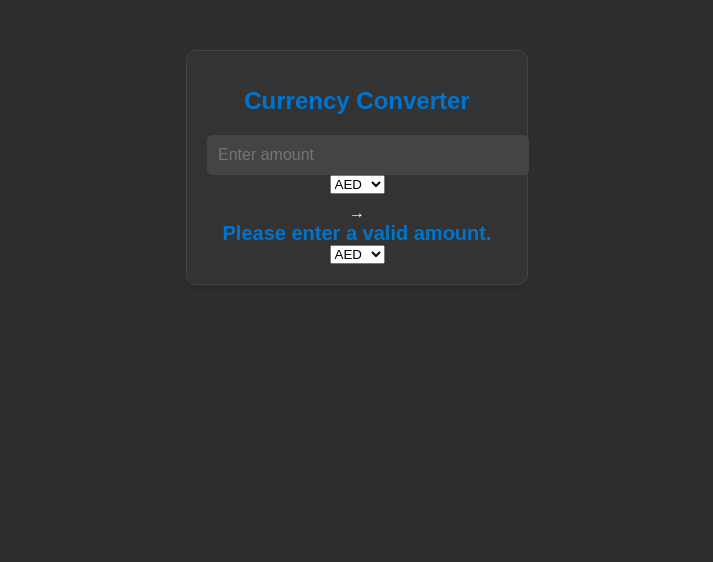
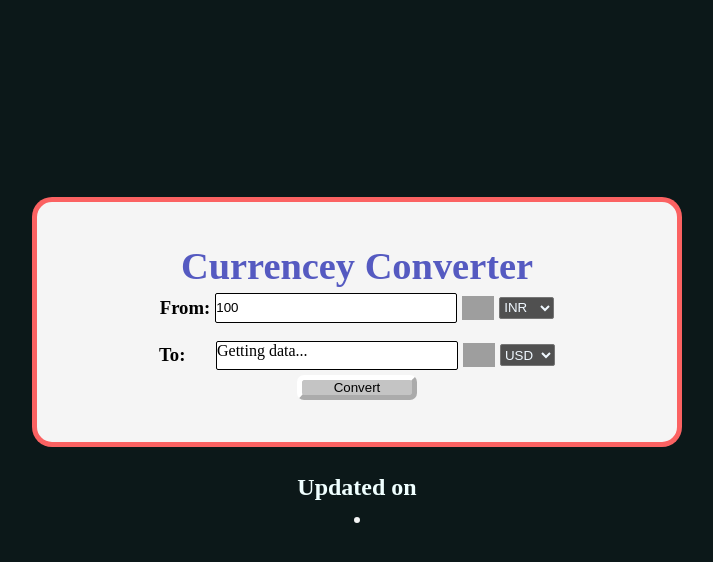
Before and after one commit to ALITE1008/Currency-Converter, a plain HTML site: page index.html in a window 1280 px wide. Shown: the whole page, without its empty margins (283-996 px from the left). Drawn offline with Linux system fonts and the light colour scheme; no server answers; grey boxes are pictures that could not be loaded.

Commit message:
Add files via upload

```diff
--- a/index.html
+++ b/index.html
@@ -1,24 +1,48 @@
 <!DOCTYPE html>
 <html lang="en">
+
 <head>
     <meta charset="UTF-8">
     <meta name="viewport" content="width=device-width, initial-scale=1.0">
-    <link rel="stylesheet" href="styles.css">
-    <title>Currency Converter</title>
+    <title>Currencey Converter</title>
+    <link rel="stylesheet" href="style.css">
 </head>
+
 <body>
-    <div class="converter">
-        <h1>Currency Converter</h1>
-        <div class="input">
-            <input type="number" id="amount" placeholder="Enter amount">
-            <select id="fromCurrency"></select>
+    <div class="div">
+        <div class="container">
+            <h1 style="font-size: 3vw;">
+                Currencey Converter
+            </h1>
+            <form>
+                <div class="input">
+                    <h3>From:</h3>
+                    <input type="text" value="100" id="tocon" class="input_value">
+                     <img src="https://flagsapi.com/IN/flat/64.png" >
+                    <select name="selectfrom">
+                    </select>
+                </div>
+                <br>
+                <div class="output_div">
+                    <h3>To:</h3>
+                    <div class="output_value"></div>
+                    <img src="https://flagsapi.com/US/flat/64.png">
+                    <select name="selectTo">
+                    </select>
+                </div>
+
+            </form>
+            <button type="button" id="btn">Convert</button>
         </div>
-        <span>&rarr;</span>
-        <div class="output">
-            <span id="result">Result</span>
-            <select id="toCurrency"></select>
-        </div>
+        <h2 style="color: azure;">
+            <br>
+            Updated on
+        </h2>
+       <div class="date">
+
+       </div>
     </div>
     <script src="script.js"></script>
 </body>
+
 </html>
--- a/script.js
+++ b/script.js
@@ -1,211 +1,223 @@
-// Replace with an API that provides currency exchange rates.
-const exchangeRates = {
-    "AED": 3.943357,
-        "AFN": 78.216881,
-        "ALL": 105.109247,
-        "AMD": 428.437692,
-        "ANG": 1.919069,
-        "AOA": 893.771654,
-        "ARS": 372.745393,
-        "AUD": 1.648666,
-        "AWG": 1.93247,
-        "AZN": 1.829373,
-        "BAM": 1.955972,
-        "BBD": 2.149889,
-        "BDT": 117.930375,
-        "BGN": 1.955972,
-        "BHD": 0.401535,
-        "BIF": 3024.166054,
-        "BMD": 1.073594,
-        "BND": 1.449328,
-        "BOB": 7.357647,
-        "BRL": 5.276564,
-        "BSD": 1.064794,
-        "BTC": 3.0832637e-5,
-        "BTN": 88.618596,
-        "BWP": 14.408268,
-        "BYN": 3.507509,
-        "BYR": 21042.451229,
-        "BZD": 2.146289,
-        "CAD": 1.467765,
-        "CDF": 2808.523471,
-        "CHF": 0.965205,
-        "CLF": 0.034342,
-        "CLP": 947.613367,
-        "CNY": 7.837137,
-        "COP": 4283.076808,
-        "CRC": 565.249728,
-        "CUC": 1.073594,
-        "CUP": 28.450253,
-        "CVE": 110.274702,
-        "CZK": 24.408389,
-        "DJF": 189.586679,
-        "DKK": 7.464746,
-        "DOP": 60.445318,
-        "DZD": 145.424853,
-        "EGP": 32.902095,
-        "ERN": 16.103917,
-        "ETB": 59.158505,
-        "EUR": 1,
-        "FJD": 2.418598,
-        "FKP": 0.8677,
-        "GBP": 0.867551,
-        "GEL": 2.89338,
-        "GGP": 0.8677,
-        "GHS": 12.703118,
-        "GIP": 0.8677,
-        "GMD": 69.837737,
-        "GNF": 9145.80461,
-        "GTQ": 8.347734,
-        "GYD": 222.769598,
-        "HKD": 8.401467,
-        "HNL": 26.296313,
-        "HRK": 7.696552,
-        "HTG": 141.482447,
-        "HUF": 379.805925,
-        "IDR": 16736.371248,
-        "ILS": 4.215061,
-        "IMP": 0.8677,
-        "INR": 89.278773,
-        "IQD": 1394.92272,
-        "IRR": 45348.629965,
-        "ISK": 149.187099,
-        "JEP": 0.8677,
-        "JMD": 165.04452,
-        "JOD": 0.761505,
-        "JPY": 160.363216,
-        "KES": 159.724052,
-        "KGS": 95.893869,
-        "KHR": 4394.3866,
-        "KMF": 497.315832,
-        "KPW": 966.218586,
-        "KRW": 1405.351282,
-        "KWD": 0.331316,
-        "KYD": 0.887378,
-        "KZT": 495.123559,
-        "LAK": 22070.941711,
-        "LBP": 16003.80795,
-        "LKR": 350.330821,
-        "LRD": 201.353049,
-        "LSL": 19.733076,
-        "LTL": 3.170046,
-        "LVL": 0.649407,
-        "LYD": 5.205458,
-        "MAD": 10.950763,
-        "MDL": 19.304698,
-        "MGA": 4818.423905,
-        "MKD": 61.620421,
-        "MMK": 2236.096723,
-        "MNT": 3714.478292,
-        "MOP": 8.584055,
-        "MRO": 383.273034,
-        "MUR": 47.506961,
-        "MVR": 16.576705,
-        "MWK": 1198.905475,
-        "MXN": 18.74915,
-        "MYR": 5.077569,
-        "MZN": 67.904796,
-        "NAD": 19.89411,
-        "NGN": 866.1442,
-        "NIO": 38.973429,
-        "NOK": 11.838902,
-        "NPR": 141.789474,
-        "NZD": 1.79022,
-        "OMR": 0.409936,
-        "PAB": 1.064794,
-        "PEN": 4.016853,
-        "PGK": 4.007353,
-        "PHP": 59.854006,
-        "PKR": 298.887695,
-        "PLN": 4.452392,
-        "PYG": 7960.70035,
-        "QAR": 3.909498,
-        "RON": 4.97225,
-        "RSD": 117.287318,
-        "RUB": 98.481934,
-        "RWF": 1307.114995,
-        "SAR": 3.994851,
-        "SBD": 9.042759,
-        "SCR": 14.129943,
-        "SDG": 643.623822,
-        "SEK": 11.683825,
-        "SGD": 1.451826,
-        "SHP": 1.306296,
-        "SLE": 23.013309,
-        "SLL": 21203.49076,
-        "SOS": 612.489568,
-        "SRD": 40.957096,
-        "STD": 22221.237546,
-        "SYP": 13958.688219,
-        "SZL": 19.606725,
-        "THB": 38.20712,
-        "TJS": 11.664826,
-        "TMT": 3.757581,
-        "TND": 3.398467,
-        "TOP": 2.57137,
-        "TRY": 30.486973,
-        "TTD": 7.222635,
-        "TWD": 34.46711,
-        "TZS": 2659.834001,
-        "UAH": 38.503287,
-        "UGX": 4027.35431,
-        "USD": 1.073594,
-        "UYU": 42.633751,
-        "UZS": 13048.147923,
-        "VEF": 3765842.846937,
-        "VES": 37.713722,
-        "VND": 26340.639842,
-        "VUV": 130.827167,
-        "WST": 2.950683,
-        "XAF": 656.014713,
-        "XAG": 0.046251,
-        "XAU": 0.000539,
-        "XCD": 2.901443,
-        "XDR": 0.812671,
-        "XOF": 656.014713,
-        "XPF": 121.584962,
-        "YER": 268.774761,
-        "ZAR": 19.552206,
-        "ZMK": 9663.642223,
-        "ZMW": 23.665082,
-        "ZWL": 345.696975
+let main_url = "https://cdn.jsdelivr.net/gh/fawazahmed0/currency-api@1/latest/currencies";
+let btn = document.querySelector('#btn');
+let fromsel = document.querySelector(".input select");
+let tosel = document.querySelector(".output_div select");
+let outprint = document.querySelector(".output_value");
+let dropdown = document.querySelectorAll('select');
+let datei = document.querySelector('.date');
+const countryList = {
+    AED: "AE",
+    AFN: "AF",
+    XCD: "AG",
+    ALL: "AL",
+    AMD: "AM",
+    ANG: "AN",
+    AOA: "AO",
+    AQD: "AQ",
+    ARS: "AR",
+    AUD: "AU",
+    AZN: "AZ",
+    BAM: "BA",
+    BBD: "BB",
+    BDT: "BD",
+    XOF: "BE",
+    BGN: "BG",
+    BHD: "BH",
+    BIF: "BI",
+    BMD: "BM",
+    BND: "BN",
+    BOB: "BO",
+    BRL: "BR",
+    BSD: "BS",
+    NOK: "BV",
+    BWP: "BW",
+    BYR: "BY",
+    BZD: "BZ",
+    CAD: "CA",
+    CDF: "CD",
+    XAF: "CF",
+    CHF: "CH",
+    CLP: "CL",
+    CNY: "CN",
+    COP: "CO",
+    CRC: "CR",
+    CUP: "CU",
+    CVE: "CV",
+    CYP: "CY",
+    CZK: "CZ",
+    DJF: "DJ",
+    DKK: "DK",
+    DOP: "DO",
+    DZD: "DZ",
+    ECS: "EC",
+    EEK: "EE",
+    EGP: "EG",
+    ETB: "ET",
+    EUR: "FR",
+    FJD: "FJ",
+    FKP: "FK",
+    GBP: "GB",
+    GEL: "GE",
+    GGP: "GG",
+    GHS: "GH",
+    GIP: "GI",
+    GMD: "GM",
+    GNF: "GN",
+    GTQ: "GT",
+    GYD: "GY",
+    HKD: "HK",
+    HNL: "HN",
+    HRK: "HR",
+    HTG: "HT",
+    HUF: "HU",
+    IDR: "ID",
+    ILS: "IL",
+    INR: "IN",
+    IQD: "IQ",
+    IRR: "IR",
+    ISK: "IS",
+    JMD: "JM",
+    JOD: "JO",
+    JPY: "JP",
+    KES: "KE",
+    KGS: "KG",
+    KHR: "KH",
+    KMF: "KM",
+    KPW: "KP",
+    KRW: "KR",
+    KWD: "KW",
+    KYD: "KY",
+    KZT: "KZ",
+    LAK: "LA",
+    LBP: "LB",
+    LKR: "LK",
+    LRD: "LR",
+    LSL: "LS",
+    LTL: "LT",
+    LVL: "LV",
+    LYD: "LY",
+    MAD: "MA",
+    MDL: "MD",
+    MGA: "MG",
+    MKD: "MK",
+    MMK: "MM",
+    MNT: "MN",
+    MOP: "MO",
+    MRO: "MR",
+    MTL: "MT",
+    MUR: "MU",
+    MVR: "MV",
+    MWK: "MW",
+    MXN: "MX",
+    MYR: "MY",
+    MZN: "MZ",
+    NAD: "NA",
+    XPF: "NC",
+    NGN: "NG",
+    NIO: "NI",
+    NPR: "NP",
+    NZD: "NZ",
+    OMR: "OM",
+    PAB: "PA",
+    PEN: "PE",
+    PGK: "PG",
+    PHP: "PH",
+    PKR: "PK",
+    PLN: "PL",
+    PYG: "PY",
+    QAR: "QA",
+    RON: "RO",
+    RSD: "RS",
+    RUB: "RU",
+    RWF: "RW",
+    SAR: "SA",
+    SBD: "SB",
+    SCR: "SC",
+    SDG: "SD",
+    SEK: "SE",
+    SGD: "SG",
+    SKK: "SK",
+    SLL: "SL",
+    SOS: "SO",
+    SRD: "SR",
+    STD: "ST",
+    SVC: "SV",
+    SYP: "SY",
+    SZL: "SZ",
+    THB: "TH",
+    TJS: "TJ",
+    TMT: "TM",
+    TND: "TN",
+    TOP: "TO",
+    TRY: "TR",
+    TTD: "TT",
+    TWD: "TW",
+    TZS: "TZ",
+    UAH: "UA",
+    UGX: "UG",
+    USD: "US",
+    UYU: "UY",
+    UZS: "UZ",
+    VEF: "VE",
+    VND: "VN",
+    VUV: "VU",
+    YER: "YE",
+    ZAR: "ZA",
+    ZMK: "ZM",
+    ZWD: "ZW",
 };
 
-const fromCurrencySelect = document.getElementById("fromCurrency");
-const toCurrencySelect = document.getElementById("toCurrency");
-const amountInput = document.getElementById("amount");
-const resultSpan = document.getElementById("result");
+for (select of dropdown) {
+    for (code in countryList) {
+        let newoption = document.createElement('option');
+        newoption.innerText = code;
+        newoption.value = code;
+        if (select.name == 'selectfrom' && code == 'INR') {
+            newoption.selected = "selected";
+        }
+        if (select.name == 'selectTo' && code == 'USD') {
+            newoption.selected = "selected";
+        }
+        select.append(newoption);
 
-// Populate currency select dropdowns
-for (const currency in exchangeRates) {
-    const option1 = document.createElement("option");
-    option1.value = currency;
-    option1.text = currency;
-    fromCurrencySelect.add(option1);
+        select.addEventListener("change", (evt) => {
+            updateFlag(evt.target);
+        });
 
-    const option2 = document.createElement("option");
-    option2.value = currency;
-    option2.text = currency;
-    toCurrencySelect.add(option2);
-}
-
-function convertCurrency() {
-    const fromCurrency = fromCurrencySelect.value;
-    const toCurrency = toCurrencySelect.value;
-    const amount = parseFloat(amountInput.value);
-
-    if (!isNaN(amount)) {
-        const exchangeRate = exchangeRates[toCurrency] / exchangeRates[fromCurrency];
-        const convertedAmount = amount * exchangeRate;
-        resultSpan.textContent = `${amount} ${fromCurrency} = ${convertedAmount.toFixed(2)} ${toCurrency}`;
-    } else {
-        resultSpan.textContent = "Please enter a valid amount.";
     }
 }
 
-amountInput.addEventListener("input", convertCurrency);
-fromCurrencySelect.addEventListener("change", convertCurrency);
-toCurrencySelect.addEventListener("change", convertCurrency);
+const updateFlag = (element) => {
+    let currCode = element.value;
+    let countryCode = countryList[currCode];
+    let newSrc = `https://flagsapi.com/${countryCode}/flat/64.png`;
+    let img = element.parentElement.querySelector("img");
+    img.src = newSrc;
+};
 
-// Initial conversion
-convertCurrency();
+
+
+async function changerate() {
+    let inpval = document.querySelector('#tocon')
+    let value = inpval.value;
+    if (value === '' || value < 1) {
+        value = 1;
+        inpval.value = 1;
+    }
+    let URL = `${main_url}/${fromsel.value.toLowerCase()}/${tosel.value.toLowerCase()}.json`;
+    outprint.innerHTML="Getting data...";
+    let response = await fetch(URL);
+    let data = await response.json();
+    let rate = data[tosel.value.toLowerCase()];
+    let finalvalue = value*rate;
+    outprint.innerHTML=finalvalue;
+    console.log(data);
+    datei.innerHTML=data["date"];
+}
+
+
+btn.addEventListener('click', changerate);
+
+window.addEventListener("load", () => {
+    changerate();
+  });
--- /dev/null
+++ b/style.css
@@ -0,0 +1,91 @@
+*{
+    margin: 0;
+    padding: 0;
+}
+
+h1{
+    color:rgb(85, 90, 193);
+}
+body{
+    background-color: rgb(12, 24, 25);
+}
+.div{
+    display: flex;
+    justify-content: center;
+    align-items: center;
+    height: 90vh;
+    flex-direction: column;
+}
+.container{
+    background-color:whitesmoke ;
+    display: flex;
+    flex-direction: column;
+    justify-content: center;
+    align-items: center;
+    gap: 5px;
+    width: 80vmin;
+    height: 30vh;
+    border: 5px solid rgba(255, 0, 0, 0.6 );
+    border-radius: 20px;
+}
+.output_div{
+    display: flex;
+    justify-content: center;
+    align-items: center;
+    column-gap: 5px;
+}
+.output_value{
+    margin-left: 3.2vmin;
+    border: 1px black solid;
+    background-color:white;
+    height: 3.4vmin;
+    width: 30vmin;
+    border-radius: 2px;
+}
+.input_value{
+    border: 1px black solid;
+    background-color:white;
+    height: 3.4vmin;
+    width: 30vmin;
+    border-radius: 2px;
+}
+.flag1,.flag2{
+    height:3vmin;
+    width: 3vmin;
+}
+
+.input{
+    display: flex;
+    justify-content: center;
+    align-items: center;
+    column-gap: 5px;
+}
+
+#btn{
+    background-color: rgb(196, 196, 196) ;
+    width: 15vmin;
+    border-radius: 7px;
+    border-color: rgb(255, 255, 255);
+    border-width: 5px;
+}
+
+.input> img{
+    max-width: 2rem;
+}
+.output_div > img{
+    max-width: 2rem;
+}
+
+select{
+    color: aliceblue;
+    border-radius: 2px;
+    background-color: rgb(11, 11, 11,0.7) ;
+    height: 1.4rem;
+}
+
+.date{
+    margin-top: 2vh;
+    border: 3px solid whitesmoke;
+    border-radius: 5px;
+    background-color: aliceblue;
+}
```
